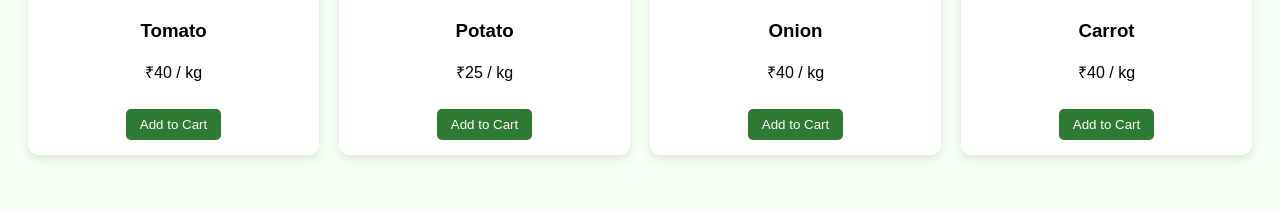
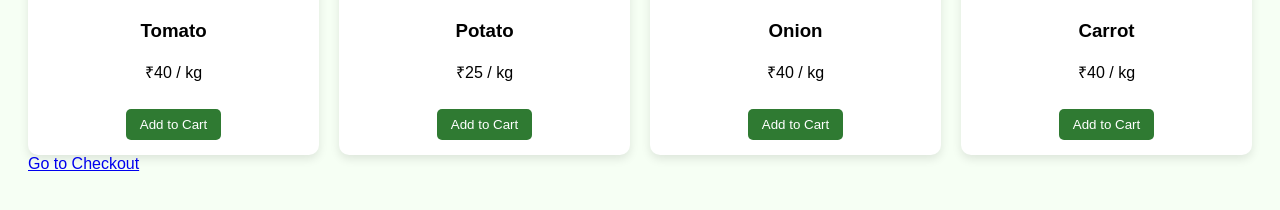
Before and after one commit to yashasawale05-blip/FARMOS-0.2, a plain HTML site: page products.html in a window 1280 px wide. Shown: the part 284-494 px from the top of the page. Drawn offline with Linux system fonts and the light colour scheme.

Commit message:
Update products.html

```diff
--- a/products.html
+++ b/products.html
@@ -114,6 +114,7 @@
             document.getElementById("cart-count").innerText = cartCount;
         }
     </script>
+    <a href="checkout.html" class="checkout-btn">Go to Checkout</a>
 
 </body>
                 </html>
```
